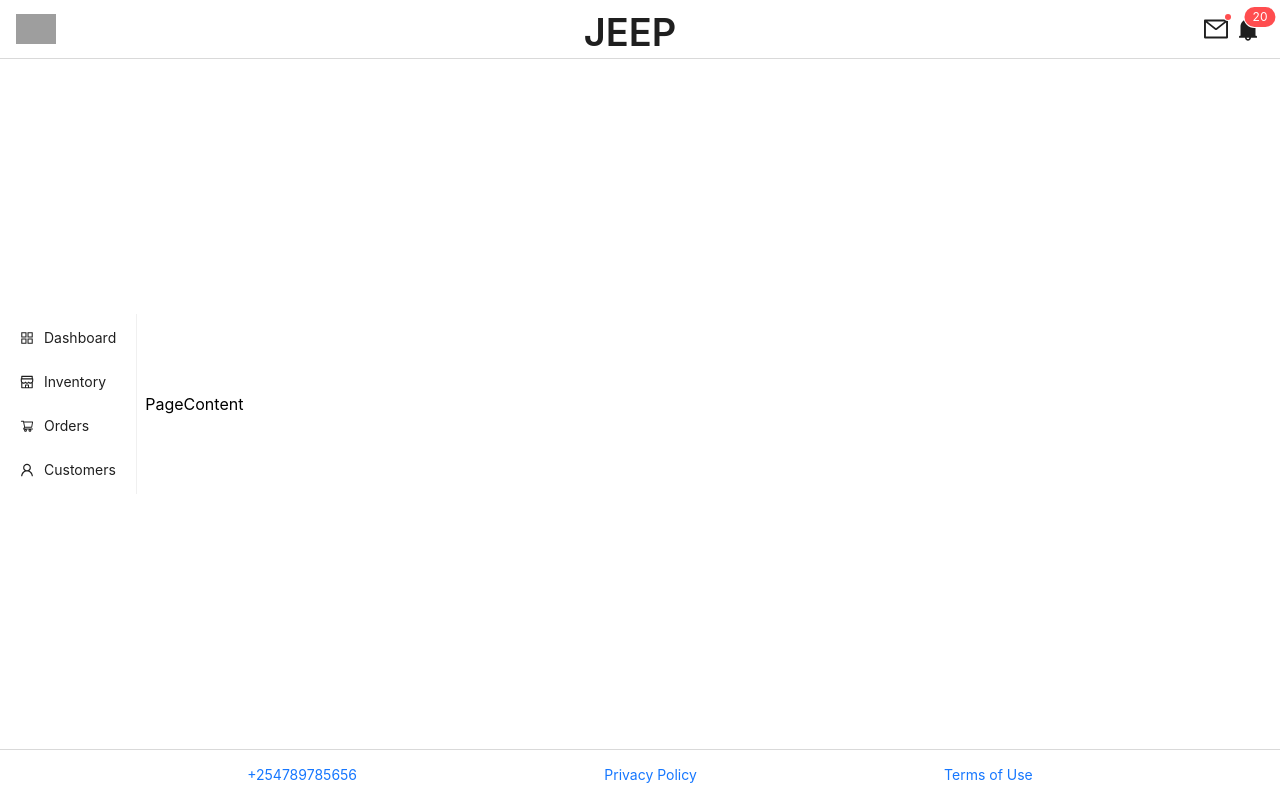
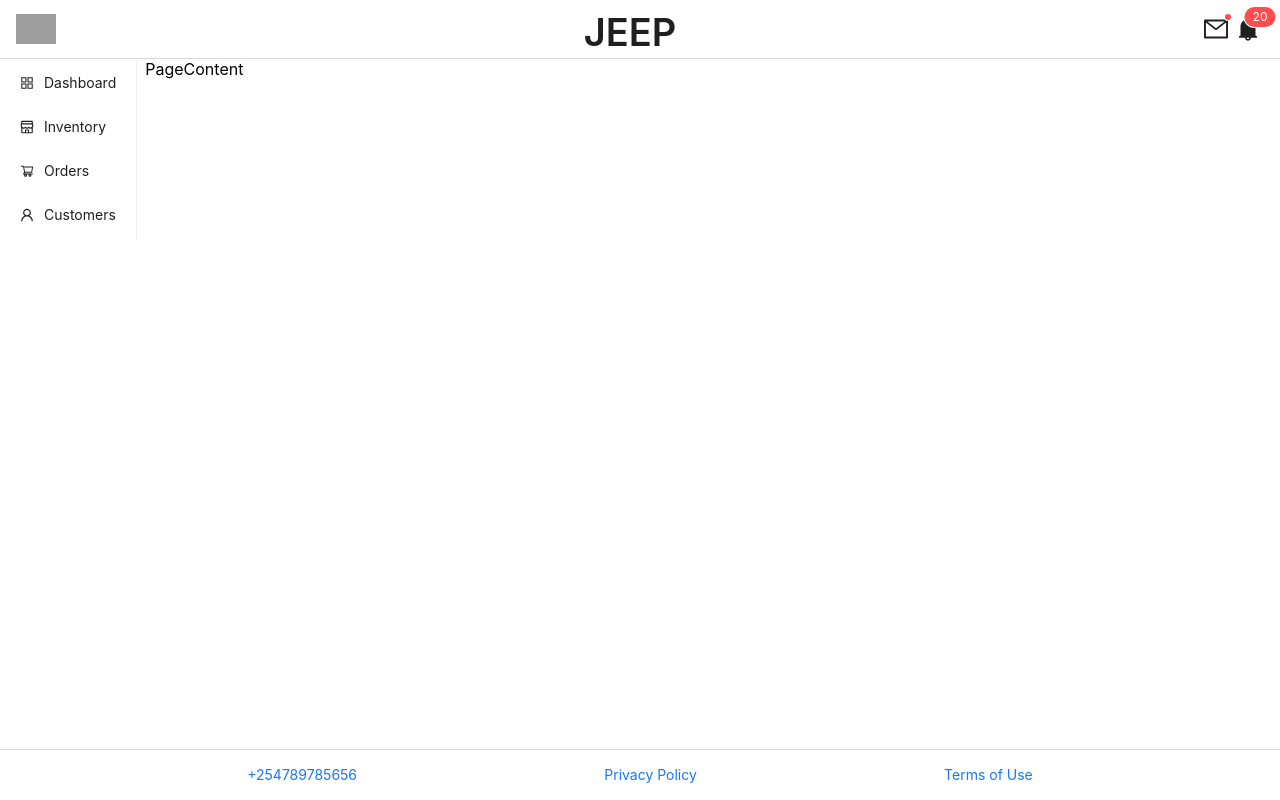
Before and after one commit to EliusCaleb/P-P-reactadmindashboardwithantdesign, a React (Create React App) app: page / in a window 1280 px wide. Built offline with nearby package versions, Linux system fonts and the light colour scheme; grey boxes are pictures that could not be loaded.

Commit message:
styles the sidebar and pagecontent

```diff
--- a/src/App.css
+++ b/src/App.css
@@ -24,6 +24,8 @@
 .sideMenuandPageContent{
   display: flex;
   flex: 1;
+  justify-content: flex-start;
+  align-items: flex-start;
 }
 .pageContent{
 
--- a/src/components/PageContent/index.js
+++ b/src/components/PageContent/index.js
@@ -2,7 +2,7 @@
 
 const PageContent= () => {
   return (
-    <div>  PageContent</div>
+    <div className='pageContent'>  PageContent</div>
   )
 }
 
```
